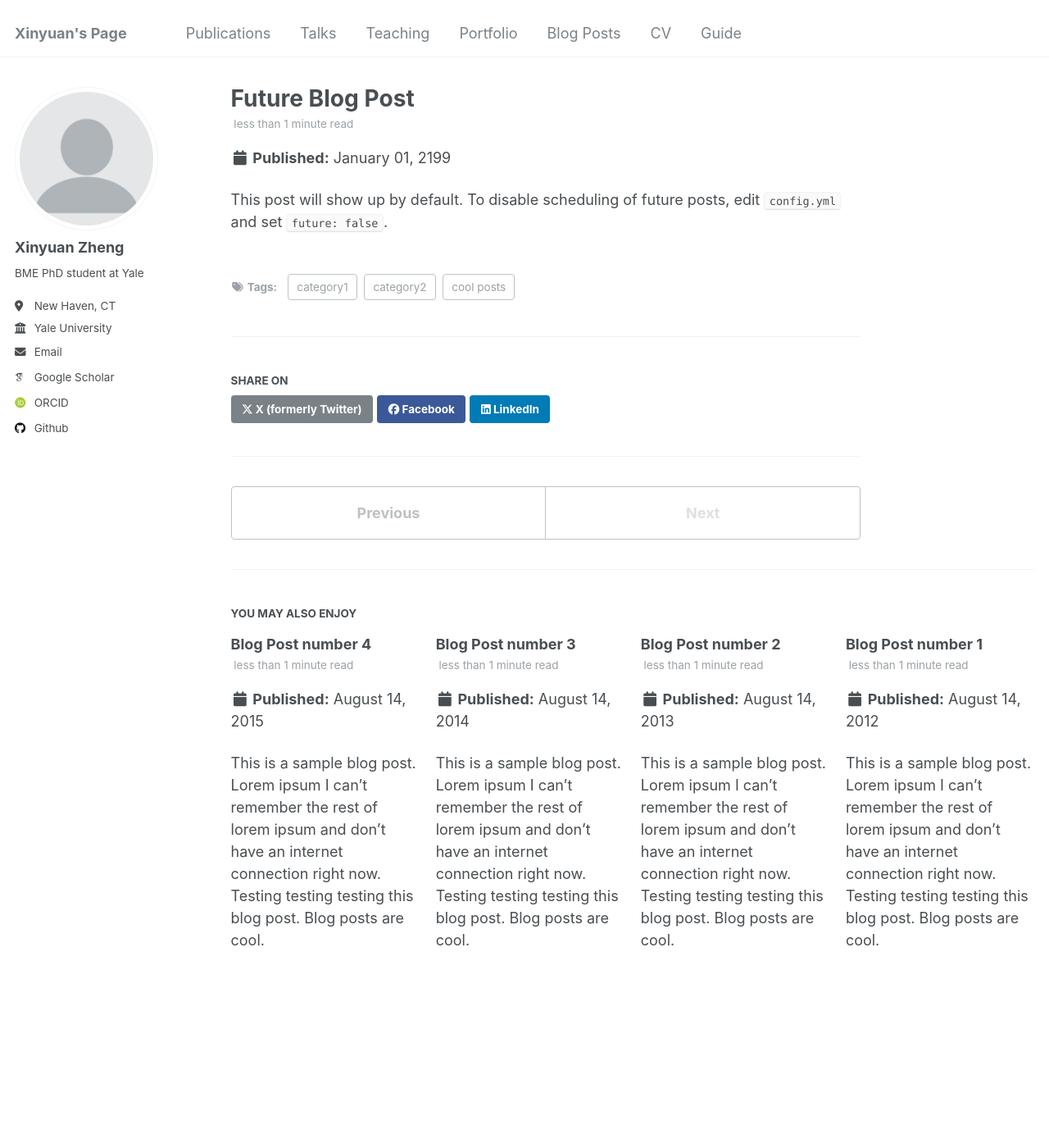
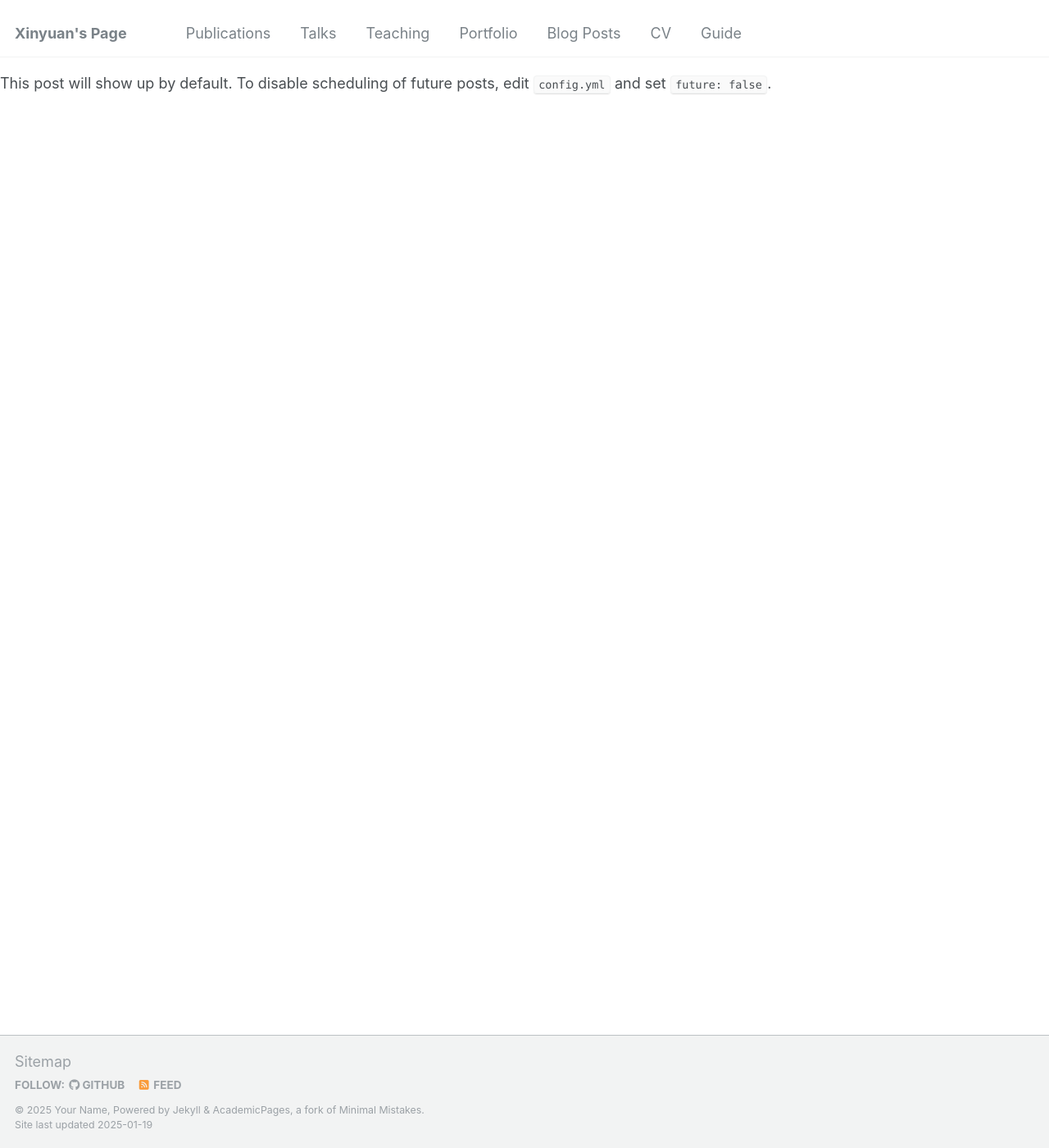
Before and after one commit to xinyuan-zheng/xinyuan-zheng.github.io, a Jekyll site: the page built from _posts/2199-01-01-future-post.md, in a window 1280 px wide and 1400 px high. Shown: the whole window at 82% size. Built offline with Jekyll 4.4.1, drawn with Linux system fonts in a browser that asks for light colours; some web fonts are replaced; our own code applies the rules of GitHub Pages for plain Markdown files; some of the changed lines change nothing that is shown.

Commit message:
modified:   _config.yml

```diff
--- a/_config.yml
+++ b/_config.yml
@@ -12,7 +12,7 @@
 title_separator          : "-"
 name                     : &name "Your Name"
 description              : &description "personal description"
-url                      : https://academicpages.github.io # the base hostname & protocol for your site e.g. "https://[your GitHub username].github.io"
+url                      : https://https://xinyuan-zheng.github.io/ # the base hostname & protocol for your site e.g. "https://[your GitHub username].github.io"
 baseurl                  : "" # the subpath of your site, e.g. "/blog"
 repository               : "academicpages/academicpages.github.io"
 
@@ -32,7 +32,7 @@
 
   # Academic websites
   arxiv            : # URL - Update with the correct link to your profile
-  googlescholar    : "https://scholar.google.com/citations?user=PS_CX0AAAAAJ"
+  googlescholar    : "https://scholar.google.com/citations?user=w64dQWUAAAAJ&hl=en"
   impactstory      : # URL
   orcid            : "http://https://orcid.org/0000-0002-1623-6662"
   semantic         : # URL
@@ -229,16 +229,16 @@
 # These settings control how pages and collections are included in the site
 defaults:
   # _posts
-  - scope:
-      path: ""
-      type: posts
-    values:
-      layout: single
-      author_profile: true
-      read_time: true
-      comments: true
-      share: true
-      related: true
+  # - scope:
+  #     path: ""
+  #     type: posts
+  #   values:
+  #     layout: single
+  #     author_profile: true
+  #     read_time: true
+  #     comments: true
+  #     share: true
+  #     related: true
   # _pages
   - scope:
       path: ""
```
